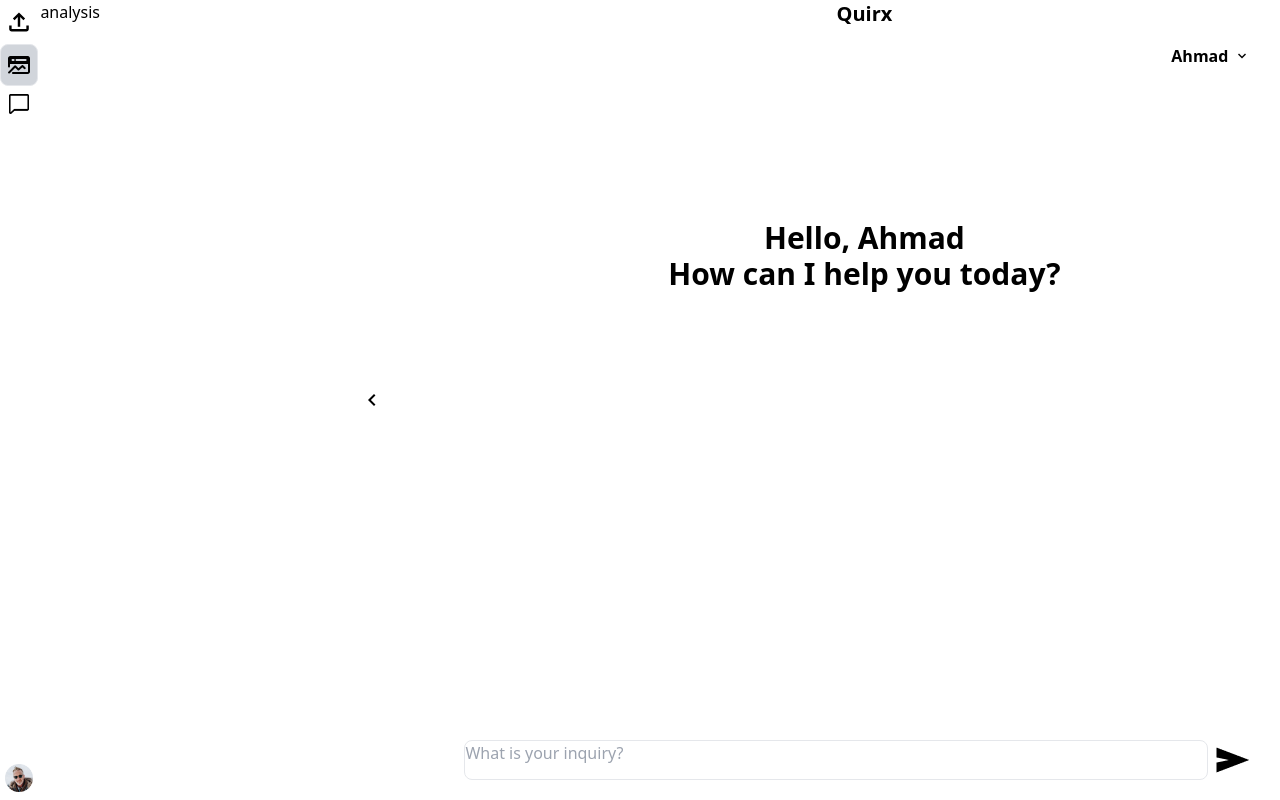
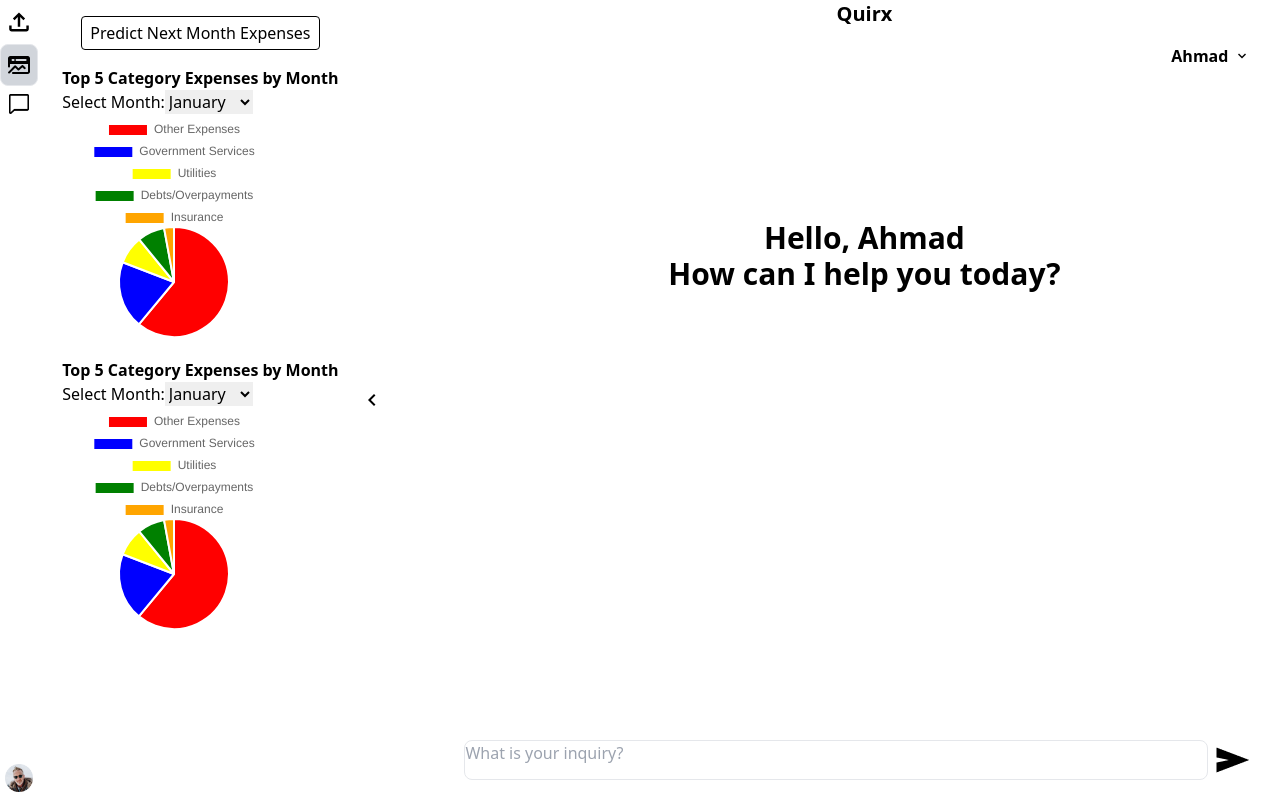
Before and after one commit to huiern214/UMHackathon2024, a React (Create React App) app in the folder client/: page /chatbot in a window 1280 px wide. Both pictures are taken after a click on the button 19 px from the left and 64 px from the top of the page. Built offline with nearby package versions, Linux system fonts and the light colour scheme.

Commit message:
Modified pie chart and dynamic side bar

```diff
--- a/client/package.json
+++ b/client/package.json
@@ -10,6 +10,7 @@
     "axios": "^1.6.8",
     "postcss-cli": "^11.0.0",
     "react": "^18.2.0",
+    "react-chartjs-2": "^5.2.0",
     "react-dom": "^18.2.0",
     "react-icons": "^5.0.1",
     "react-redux": "^9.1.0",
--- a/client/src/components/DynamicSideBar.js
+++ b/client/src/components/DynamicSideBar.js
@@ -4,7 +4,9 @@
 import OpenSideBarIcon from '../assets/OpenSideBarIcon.png'
 import {ReactComponent as XMark} from '../assets/xmark.svg'
 import Chatbot from './Chatbot'
-import {useState,useEffect} from 'react'
+import {useState,useEffect,useRef} from 'react'
+
+import PieChart from '../pages/Analysis/pieChart'
 
 function DynamicSideBar({activeSideBar,isSideBarHidden,selectedUser,setConversation,users}){
     const [isUserTransactionDropDown,setIsUserTransactionDropDown]=useState(
@@ -12,6 +14,17 @@
             {"name":user,"isDropDown":false}
         ))
     )
+
+    const data = {
+        labels: ['Red', 'Blue', 'Yellow'],
+        datasets: [
+          {
+            label: '# of Votes',
+            data: [10, 20, 30],
+            backgroundColor: ['red', 'blue', 'yellow'],
+          },
+        ],
+      };
 
     const [isAddTransaction,setIsAddTransaction]=useState(false)
     const [isShowTransactionTable,setIsShowTransactionTable]=useState(false);
@@ -191,9 +204,74 @@
 
 
     const AnalysisSideBar=()=>{
-        return(
-            <div style={{ display: isSideBarHidden ? 'none' : 'block'}}>
-                analysis
+        const [selectedMonth, setSelectedMonth] = useState('January'); // Initial selected month state
+        const [chartData, setChartData] = useState({
+            "Other Expenses": 242385.91,
+            "Government Services": 78652.37,
+            "Utilities": 32814.15,
+            "Debts/Overpayments": 31770.46,
+            "Insurance": 11530
+          }); // Initial dummy data for pie chart
+
+        // Define an array of months for the dropdown options
+        const months = ['January', 'February', 'March'];
+
+        // Function to handle the change in the selected month
+        const handleMonthChange = (event) => {
+            setSelectedMonth(event.target.value);
+        };
+
+        // Define the handlePrediction function
+        const handlePrediction = () => {
+            // Logic for prediction goes here
+            console.log('Predicting expenses for next month...');
+        };
+
+        return (
+            <div  className='flex flex-col justify-center items-center'>
+                 <button
+                    onClick={handlePrediction}
+                    className='mt-4 mb-4'
+                    style={{
+                    border: '1px solid black',
+                    padding: '4px 8px',
+                    borderRadius: '4px',
+                    backgroundColor: 'transparent',
+                    cursor: 'pointer',
+                    }}
+                >
+                    Predict Next Month Expenses
+                </button>
+
+                <div>
+                <h3 className="font-bold">Top 5 Category Expenses by Month</h3>
+                <div>
+                    <label htmlFor="monthSelect">Select Month:</label>
+                    <select id="monthSelect" value={selectedMonth} onChange={handleMonthChange}>
+                    {months.map((month) => (
+                        <option key={month} value={month}>{month}</option>
+                    ))}
+                    </select>
+                </div>
+                <div>
+                    <PieChart id="pie1" data={chartData}/>
+                </div>
+                </div>
+
+                <div className='mt-5'>
+                <h3 className="font-bold">Top 5 Category Expenses by Month</h3>
+                <div>
+                    <label htmlFor="monthSelect">Select Month:</label>
+                    <select id="monthSelect" value={selectedMonth} onChange={handleMonthChange}>
+                    {months.map((month) => (
+                        <option key={month} value={month}>{month}</option>
+                    ))}
+                    </select>
+                </div>
+                <div>
+                    <PieChart id="pie2" data={chartData}/>
+                </div>
+                </div>
             </div>
         )
     }
--- /dev/null
+++ b/client/src/pages/Analysis/pieChart.js
@@ -0,0 +1,47 @@
+import React, { useEffect, useState, useRef } from 'react';
+import Chart from 'chart.js/auto';
+
+const PieChart = ({id, data}) => {
+  const [chartInstance,setChartInstance]=useState(null);
+
+  useEffect(()=>{
+    renderChart();
+    return()=>{
+      destroyChart();
+    }
+  },[]);
+
+  const destroyChart =()=>{
+    if(chartInstance){
+      chartInstance.destroy();
+    }
+  };
+
+  let newChartInstance
+  const renderChart=()=>{
+    destroyChart()
+    if (newChartInstance) {
+      newChartInstance.destroy();
+    }
+    newChartInstance=new Chart(document.getElementById(id),{
+      type:'pie',
+      // data:data,
+      data: {
+        labels: Object.keys(data || {}),
+        datasets: [
+          {
+            data: Object.values(data || {}),
+            backgroundColor: ['red', 'blue', 'yellow', 'green', 'orange'], // Update with appropriate colors
+          },
+        ],
+      },
+      options:{
+      },
+    });
+    setChartInstance(newChartInstance);
+  }
+
+  return <div className='w-56 h-56'><canvas id={id}/></div>;
+};
+
+export default PieChart;
```
Also changed, not shown: 2 other files (tests, documents, lock files or other folders).
